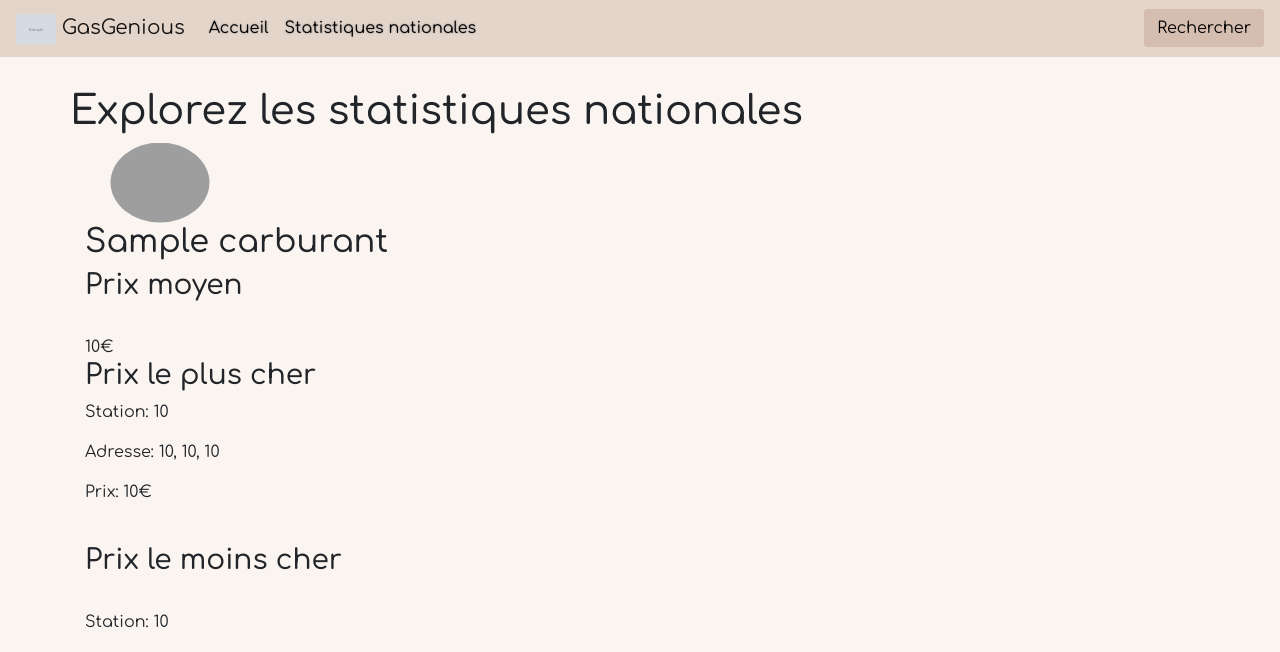
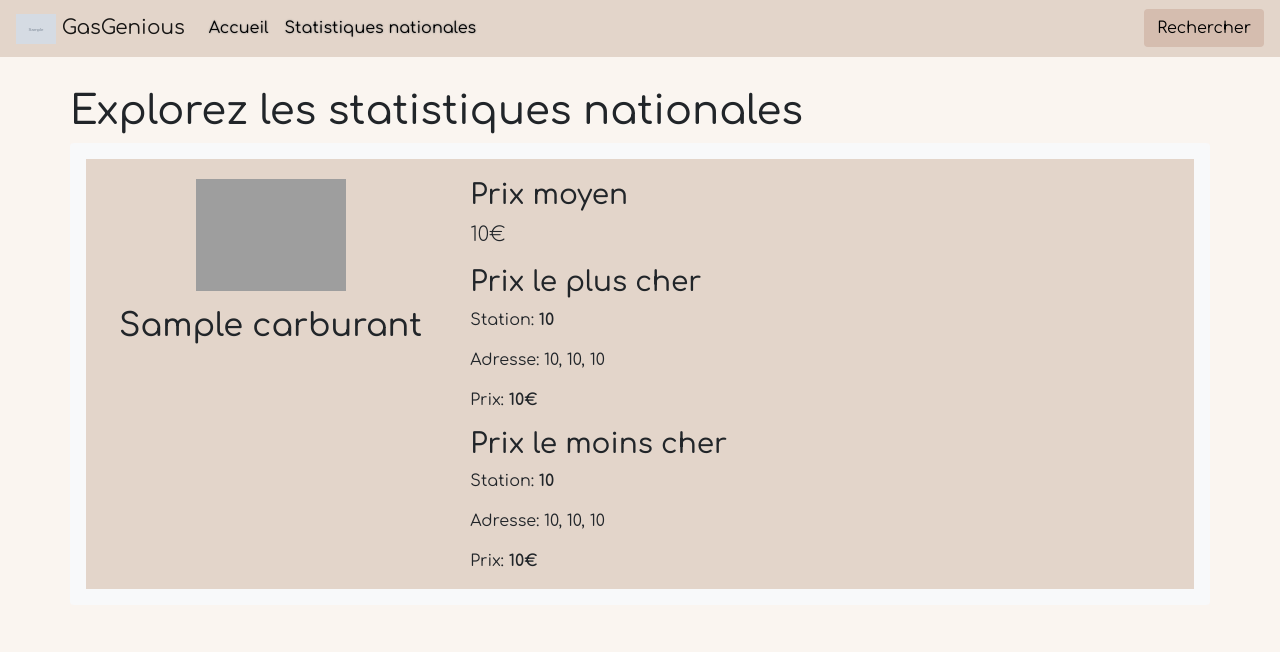
Before and after one commit to oceanetardy/ProjetCarburantPYTHON, a Flask app: template app/templates/nationalstatistic.html in a window 1280 px wide. Shown: the top 652 px of the page. Run offline with Flask 3, Linux system fonts and the light colour scheme; the template is opened without the code that fills it: most values are stand-ins (such as "Sample title", 1, 10 or a date in 2020); grey boxes marked "Sample" are stand-in pictures; some libraries are stand-ins or nearby versions; grey boxes are pictures that could not be loaded.

Commit message:
💄 Stat nationales
Meilleur affichage des stat nationales

```diff
--- a/app/static/css/style.css
+++ b/app/static/css/style.css
@@ -111,3 +111,8 @@ body {
 h2{
     font-size: 10px;
 }
+
+.box-gas{
+    background-color: #E3D5CA;
+    padding-top: 20px;
+}
--- a/app/templates/nationalstatistic.html
+++ b/app/templates/nationalstatistic.html
@@ -4,60 +4,75 @@
 
 <div class="container">
     <div class="row title-row">
-        <h1>Explorez les statistiques nationales</h1>
+        <h1 class="text-center">Explorez les statistiques nationales</h1>
     </div>
 
     {% if carburant_info %}
         {% for carburant, info in carburant_info.items() %}
-        <div class="row">
-            <div class="col-md-4">
-                <img src="{{ gaspump }}" alt="Logo GasGenius" class="img-carb">
+        <div class=" box-gas row mb-4 p-3 bg-light rounded shadow-sm ">
+            <div class="col-md-4 text-center box-gas">
+                <img src="{{ gaspump }}" alt="Logo GasGenius" class="img-fluid mb-3" style="max-width: 150px;">
                 <h2>{{ carburant }}</h2>
+            </div>
+            <div class="col-md-8 box-gas">
+                <div class="mb-3">
                     <h3>Prix moyen</h3>
-                <br>
+                    <p class="lead">
                         {% if info.avg_price %}
-                    {{ info.avg_price }}€
+                            {{ info.avg_price|round(3) }}€
                         {% else %}
                             Données non disponibles
                         {% endif %}
-                <br>
+                    </p>
+                </div>
+                <div class="mb-3">
                     <h3>Prix le plus cher</h3>
                     {% if info.max_price %}
-                    <p>Station: {{ info.max_price[2] }}</p>
+                        <p>Station: <strong>
+                            {% if info.max_price[2] %}
+                                {{ info.max_price[2] }}
+                            {% else %}
+                                Nom de la station non disponible
+                            {% endif %}
+                        </strong></p>
                         <p>Adresse: {{ info.max_price[3] }}, {{ info.max_price[4] }}, {{ info.max_price[5] }}</p>
-                    <p>Prix: {{ info.max_price[1] }}€</p>
+                        <p>Prix: <strong>{{ info.max_price[1]|round(3) }}€</strong></p>
                     {% else %}
                         <p>Données non disponibles</p>
                     {% endif %}
-                <br>
+                </div>
+                <div class="mb-3">
                     <h3>Prix le moins cher</h3>
-                <br>
                     {% if info.min_price %}
-                    <p>Station: {{ info.min_price[2] }}</p>
+                        <p>Station: <strong>
+                            {% if info.min_price[2] %}
+                                {{ info.min_price[2] }}
+                            {% else %}
+                                Nom de la station non disponible
+                            {% endif %}
+                        </strong></p>
                         <p>Adresse: {{ info.min_price[3] }}, {{ info.min_price[4] }}, {{ info.min_price[5] }}</p>
-                    <p>Prix: {{ info.min_price[1] }}€</p>
+                        <p>Prix: <strong>{{ info.min_price[1]|round(3) }}€</strong></p>
                     {% else %}
                         <p>Données non disponibles</p>
                     {% endif %}
-                <br>
-                <h3>Prix moyen</h3>
-                <br>
-                {{ info.avg_price }}€
-                <br>
+                </div>
             </div>
         </div>
         {% endfor %}
     {% else %}
-        <p>Aucune information disponible.</p>
+        <p class="text-center">Aucune information disponible.</p>
     {% endif %}
 
     <div class="row">
+        <div class="col text-center">
             {% if plot_path %}
-            <img src="{{ plot_path }}" alt="Graphique des prix moyens des carburants" class="img-stats">
+                <img src="{{ plot_path }}" alt="Graphique des prix moyens des carburants" class="img-fluid img-stats mt-4">
             {% else %}
                 <p>Graphique non disponible.</p>
             {% endif %}
         </div>
     </div>
+</div>
 
 {% endblock %}
```
Also changed, not shown: app/db/request_sql.py (+16 -3 lines), app/static/plot/carburant_avg_prices.png. Lines whose indentation alone changed are shown as unchanged.
